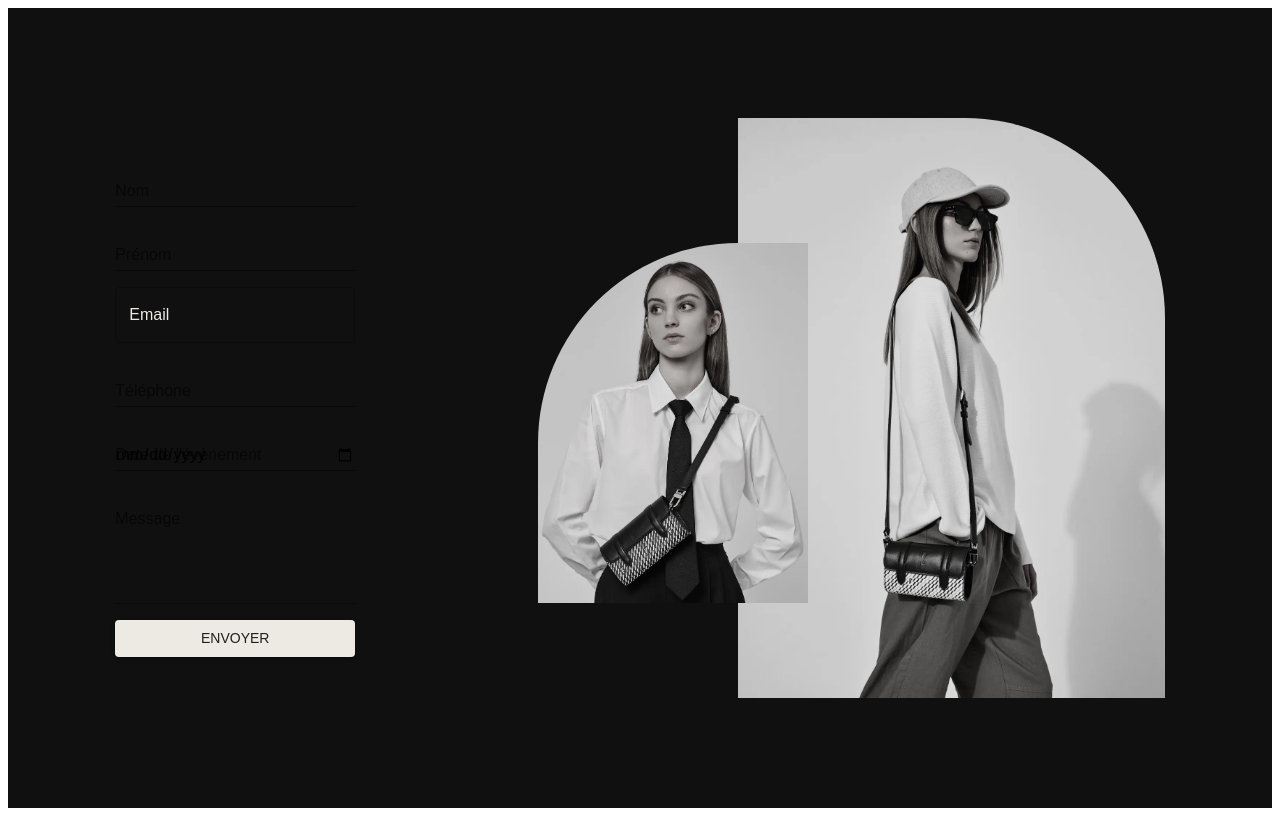
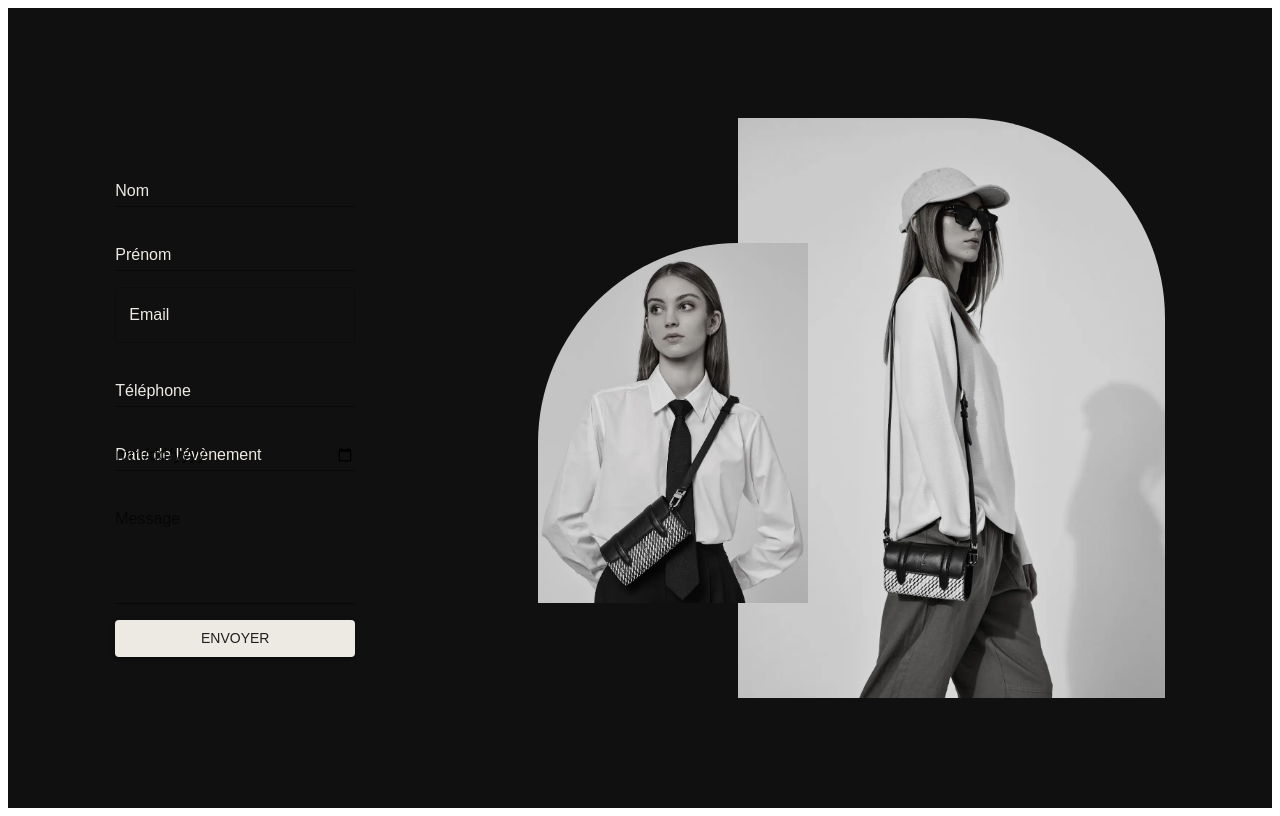
Before and after one commit to nicolasgodineau/noemie_lemoine_website, a Gatsby site: page /contact in a window 1280 px wide. Built offline with nearby package versions, Linux system fonts and the light colour scheme; Gatsby itself is replaced by a stand-in of ours; a web font is replaced by a local one.

Commit message:
Test couleur

```diff
--- a/src/pages/contact.js
+++ b/src/pages/contact.js
@@ -51,9 +51,9 @@
                             variant="standard"
                             fullWidth
                             color="secondary"
-                            sx={{
-                                ".css-1mwhap2-MuiFormLabel-root-MuiInputLabel-root": {
-                                    color: theme.palette.light
+                            InputLabelProps={{
+                                sx: {
+                                    color: "#EDEAE4",
                                 }
                             }}
                         />
@@ -63,9 +63,9 @@
                             label="Prénom"
                             variant="standard"
                             color="secondary"
-                            sx={{
-                                ".css-1mwhap2-MuiFormLabel-root-MuiInputLabel-root": {
-                                    color: theme.palette.light
+                            InputLabelProps={{
+                                sx: {
+                                    color: "#EDEAE4",
                                 }
                             }}
                         />
@@ -86,10 +86,10 @@
                             label="Téléphone"
                             variant="standard"
                             color="secondary"
-                            sx={{
-                                ".css-1mwhap2-MuiFormLabel-root-MuiInputLabel-root": {
-                                    color: theme.palette.light
-                                }
+                            InputLabelProps={{
+                                sx: {
+                                    color: theme.palette.light.main, // Utilise la couleur du thème ici
+                                },
                             }}
                         />
                     </FormControl>
@@ -99,9 +99,9 @@
                             type="date"
                             variant="standard"
                             color="secondary"
-                            sx={{
-                                ".css-1mwhap2-MuiFormLabel-root-MuiInputLabel-root": {
-                                    color: theme.palette.light
+                            InputLabelProps={{
+                                sx: {
+                                    color: "#EDEAE4",
                                 }
                             }}
 
--- a/theme.js
+++ b/theme.js
@@ -9,7 +9,7 @@
       main: '#111010',
     },
     light: {
-      main: "#EDEAE4"
+      main: '#EDEAE4', // Assure-toi que la couleur est correctement définie ici
     },
     dark: "#111010",
   },
```
